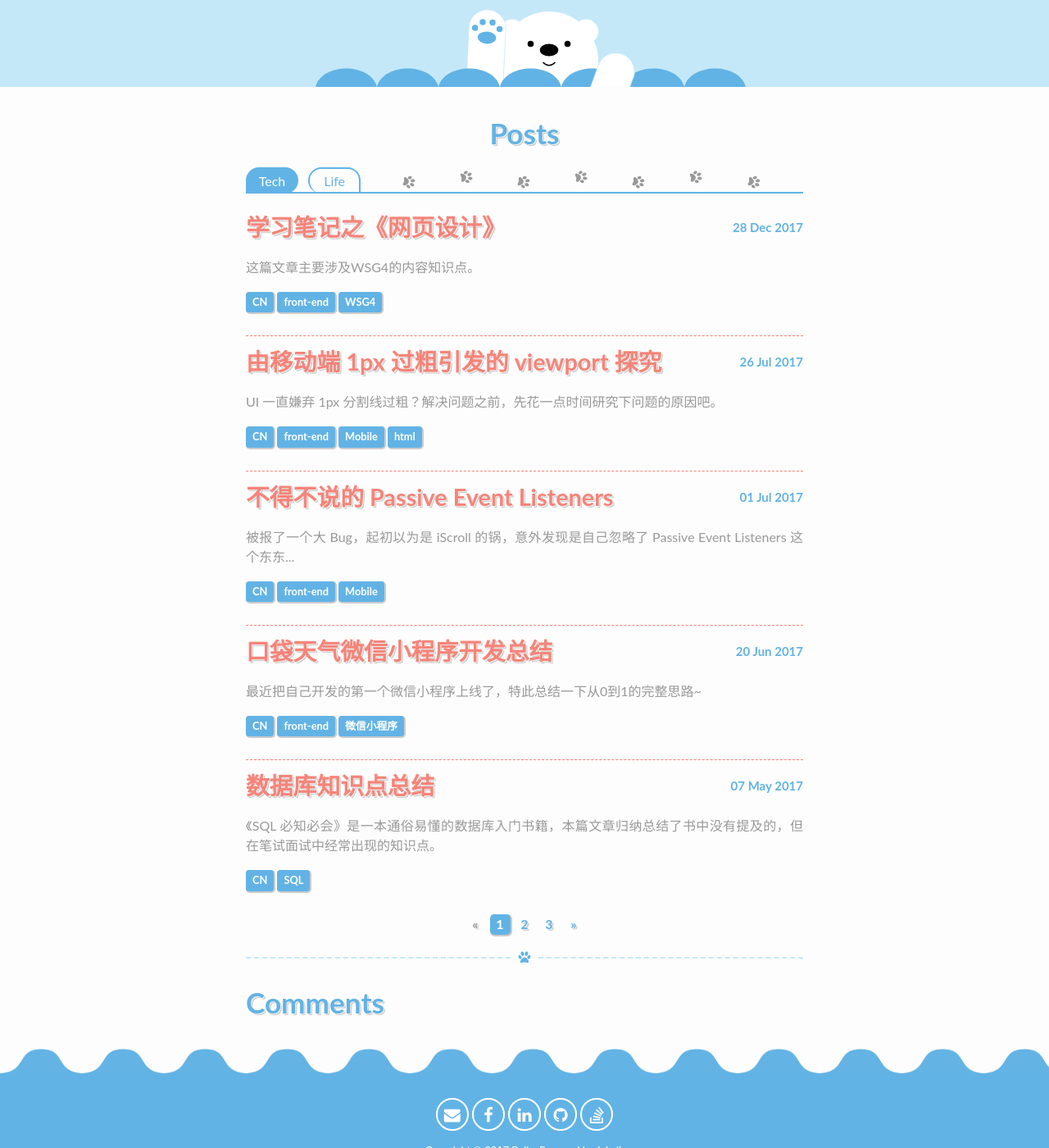
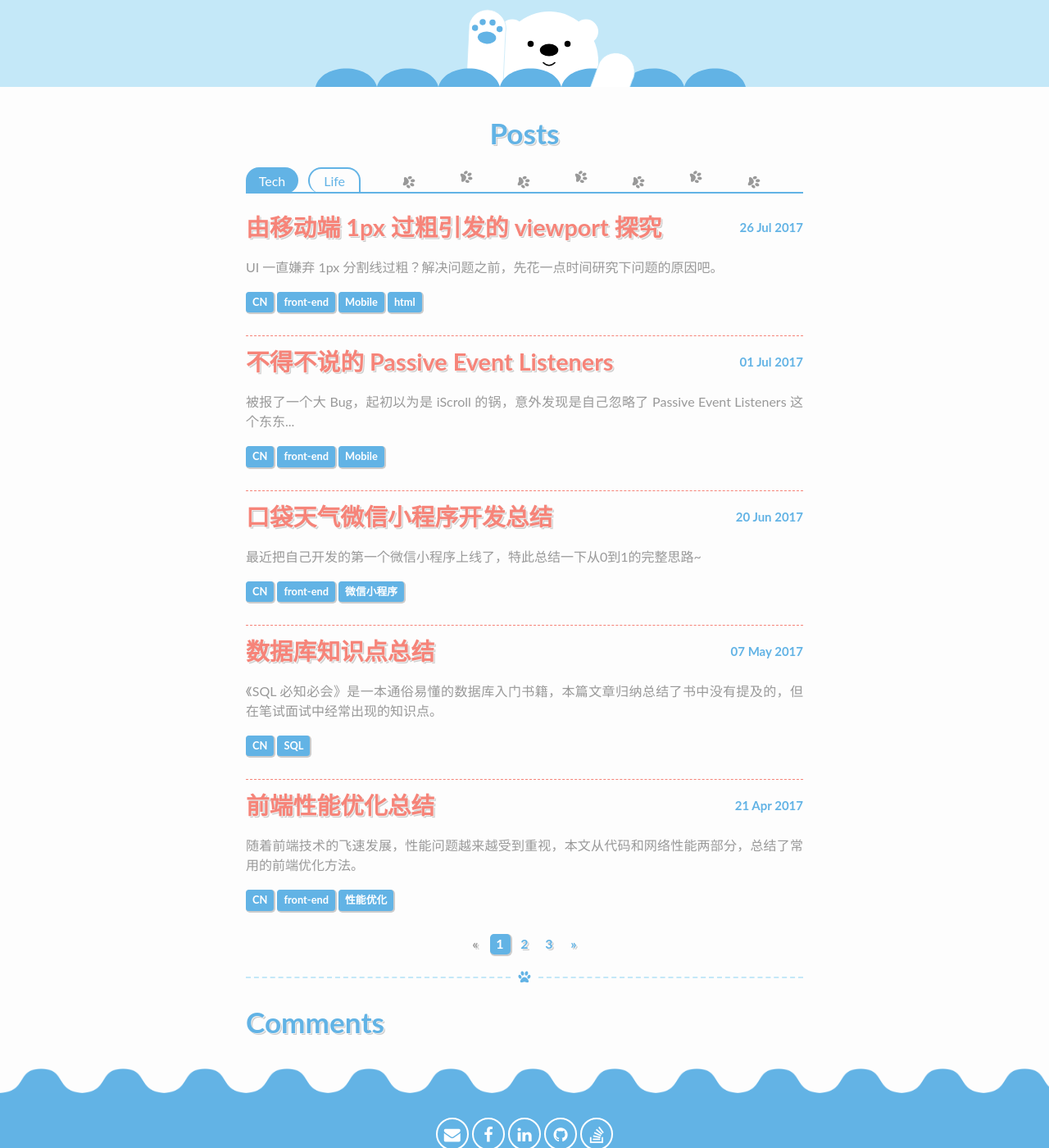
Before and after one commit to Zhou-Yu-Jin/Zhou-Yu-Jin.github.io, a Jekyll site: the page built from meta/posts.md, in a window 1280 px wide and 1400 px high, scrolled down 280 px. Shown: the whole window at 82% size. Built offline with Jekyll 4.4.1, drawn with Linux system fonts in a browser that asks for light colours; comment, search, counter and statistics services are not loaded.

Commit message:
Update 2017-12-28-rwd.md

```diff
--- a/_posts/2017-12-28-rwd.md
+++ b/_posts/2017-12-28-rwd.md
@@ -2,7 +2,7 @@
 layout: post
 title:  "学习笔记之《网页设计》"
 date:   2017-12-28 23:42:30 +0800
-categories: [Tech]
+categories: [Web  分类]
 excerpt: 这篇文章主要涉及WSG4的内容知识点。
 tags:
   - CN
```
